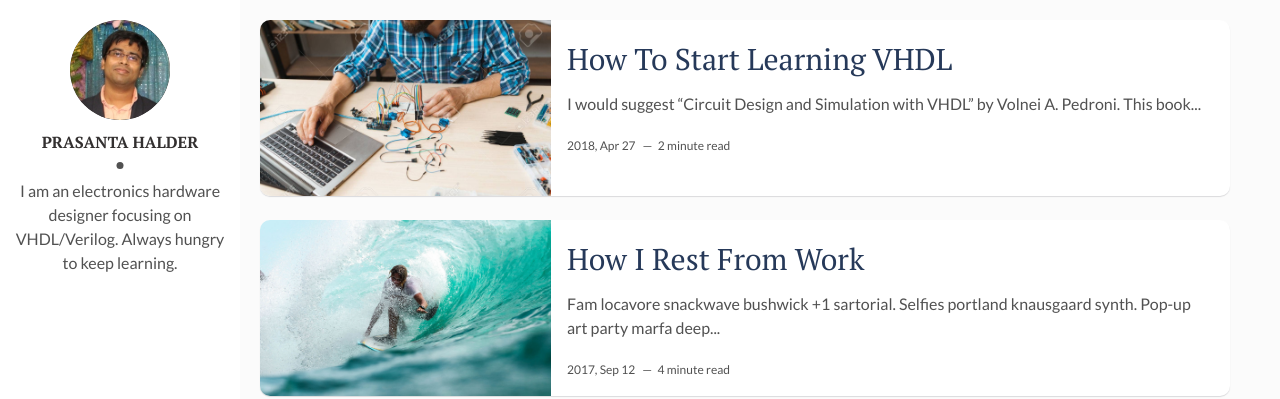
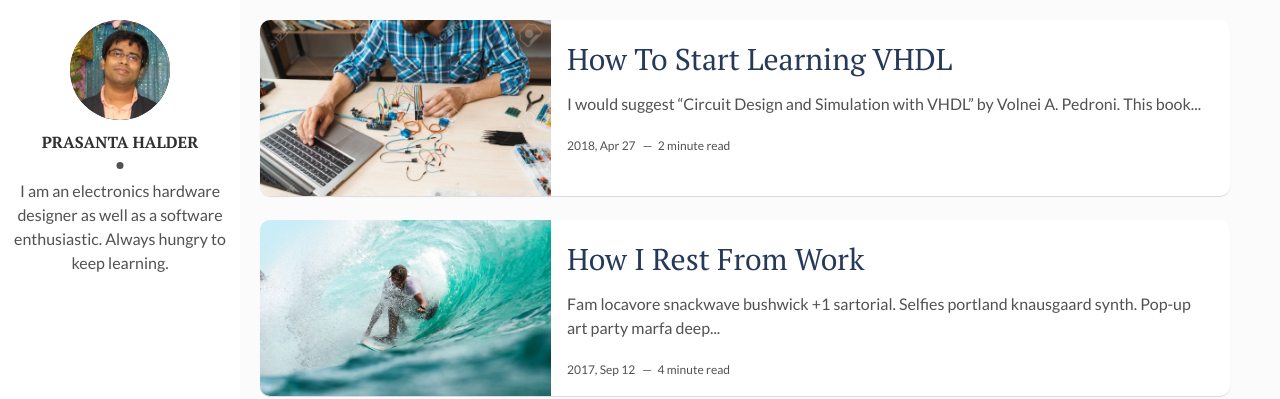
Before and after one commit to prashal/prashal.github.io, a Jekyll site: the page built from index.html, in a window 1280 px wide. Shown: the top 399 px of the page. Built offline with Jekyll 4.4.1, drawn with Linux system fonts in a browser that asks for light colours; the list of posts is cut into pages by our own code.

Commit message:
Update _config.yml

```diff
--- a/_config.yml
+++ b/_config.yml
@@ -10,7 +10,7 @@ site-twitter: #if your site has a twitter account, enter it here
 # Author Settings
 author: Prasanta Halder # add your name
 author-img: prasanta-halder.jpg # add your photo
-about-author: I am an electronics hardware designer focusing on VHDL/Verilog. Always hungry to keep learning. # add description
+about-author: I am an electronics hardware designer as well as a software enthusiastic. Always hungry to keep learning. # add description
 social-twitter: prasa # add your Twitter handle
 social-facebook: prasanta.halder50 # add your Facebook handle
 social-github: prashal # add your Github handle
```
